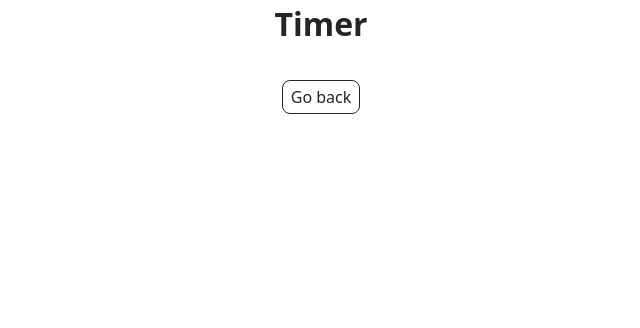
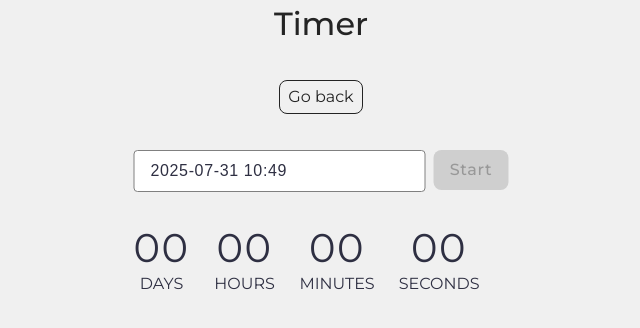
Before and after one commit to NadiiaUrazmanova/goit-js-hw-10, a website built with Vite: page src/1-timer.html in a window 1280 px wide. Shown: the whole page, without its empty margins (319-959 px from the left). Built offline with nearby package versions, Linux system fonts and the light colour scheme.

Commit message:
create timer

```diff
--- a/package.json
+++ b/package.json
@@ -17,6 +17,8 @@
   "author": "Alexander Repeta <alexander.repeta@gmail.com>",
   "license": "ISC",
   "dependencies": {
+    "flatpickr": "^4.6.13",
+    "izitoast": "^1.4.0",
     "vite-plugin-full-reload": "^1.2.0",
     "vite-plugin-html-inject": "^1.1.2"
   }
--- a/src/1-timer.html
+++ b/src/1-timer.html
@@ -6,7 +6,11 @@
   <meta http-equiv="X-UA-Compatible" content="IE=edge" />
   <meta name="viewport" content="width=device-width, initial-scale=1.0" />
   <title>Timer</title>
-  <link rel="stylesheet" href="./css/styles.css" />
+  <link rel="stylesheet" href="../css/styles.css" />
+  <link rel="preconnect" href="https://fonts.googleapis.com">
+  <link rel="preconnect" href="https://fonts.gstatic.com" crossorigin>
+  <link href="https://fonts.googleapis.com/css2?family=Montserrat:wght@400;500&display=swap" rel="stylesheet">
+  <link rel="stylesheet" href="../node_modules/izitoast/dist/css/iziToast.min.css" />
 </head>
 
 <body>
@@ -17,9 +21,33 @@
       </h1>
       <a class="back-link" href="./index.html">Go back</a>
     </div>
+    <div class="timer-field">
+      <div class="input-field">
+        <input class="input" type="text" id="datetime-picker" />
+        <button class="button" type="button" data-start>Start</button>
+      </div>
+      <div class="timer">
+        <div class="field">
+          <span class="value" data-days>00</span>
+          <span class="label">Days</span>
+        </div>
+        <div class="field">
+          <span class="value" data-hours>00</span>
+          <span class="label">Hours</span>
+        </div>
+        <div class="field">
+          <span class="value" data-minutes>00</span>
+          <span class="label">Minutes</span>
+        </div>
+        <div class="field">
+          <span class="value" data-seconds>00</span>
+          <span class="label">Seconds</span>
+        </div>
+      </div>
+    </div>
   </main>
+  <script type="module" src="./js/1-timer.js"></script>
 
-  <script src="./js/timer.js"></script>
 </body>
 
 </html>
--- a/src/css/1-timer.css
+++ b/src/css/1-timer.css
@@ -0,0 +1,101 @@
+:root {
+    --font-family: "Montserrat", sans-serif;
+}
+
+body {
+    box-sizing: border-box;
+    font-family: var(--font-family);
+    background-color: #f0f0f0;
+}
+
+.timer-field {
+    position: fixed;
+    left: 50%;
+    transform: translateX(-50%);
+    margin-top: 36px;
+    display: flex;
+    flex-direction: column;
+}
+
+.input-field {
+    display: flex;
+    flex-direction: row;
+    gap: 8px;
+    margin-bottom: 32px;
+}
+.input {
+    width: 272px;
+    max-height: 40px;
+    border: 1px solid #808080;
+    border-radius: 4px;
+    padding-left: 16px;
+    padding-bottom: 8px;
+    padding-top: 8px;
+    font-size: 16px;
+    line-height: 1.5;
+    letter-spacing: 0.04em;
+    color: #2e2f42;
+}
+.input:hover {
+    border-color: #2E2F42;
+}
+.input:active {
+    border-color: #4E75FF;
+}
+
+
+
+
+.button{
+    width: 75px;
+    height: 40px;
+    border-radius: 8px;
+    border: none;
+    padding-bottom: 8px;
+    padding-top: 8px;
+    font-family: var(--font-family);
+    font-size: 16px;
+    font-weight: 500;
+    line-height: 1.5;
+    letter-spacing: 0.04em;
+    color:#ffffff;
+    background-color: #4E75FF;
+    text-align: center;
+}
+
+.button:disabled {
+    color: #989898;
+    background-color: #CFCFCF;
+}
+
+.button:hover {
+    color: #ffffff;
+    background-color: #6C8CFF;
+}
+
+.timer {
+    width: 346px;
+    height: 72px;
+    display: flex;
+    flex-direction: row;
+    gap: 24px;
+}
+/*
+.field {
+} */
+
+.value {
+    font-size: 40px;
+    line-height: 1.2;
+    letter-spacing: 0.04em;
+    color: #2e2f42;
+    text-align: center;
+}
+
+.label {
+    text-transform: uppercase;
+    font-size: 16px;
+    line-height: 1.5;
+    color: #2e2f42;
+    text-align: center;
+}
--- a/src/css/styles.css
+++ b/src/css/styles.css
@@ -4,6 +4,8 @@
   | default @import url()
   |============================
 */
+
+
 /* Common styles */
 @import url('./reset.css');
 @import url('./base.css');
--- a/src/js/1-timer.js
+++ b/src/js/1-timer.js
@@ -0,0 +1,96 @@
+import flatpickr from 'flatpickr';
+import 'flatpickr/dist/flatpickr.min.css';
+import iziToast from 'izitoast';
+import 'izitoast/dist/css/iziToast.min.css';
+
+const startBtn = document.querySelector('[data-start]');
+const daysSpan = document.querySelector('[data-days]');
+const hoursSpan = document.querySelector('[data-hours]');
+const minutesSpan = document.querySelector('[data-minutes]');
+const secondsSpan = document.querySelector('[data-seconds]');
+const datetimePicker = document.querySelector('#datetime-picker');
+
+
+let userSelectedDate = null;
+let timerId = null;
+
+startBtn.disabled = true;
+
+flatpickr(datetimePicker, {
+  enableTime: true,
+  time_24hr: true,
+  defaultDate: new Date(),
+  minuteIncrement: 1,
+  onClose(selectedDates) {
+    const selectedDate = selectedDates[0];
+    const now = new Date();
+
+    console.log(now);
+
+
+    if (selectedDate <= now) {
+      iziToast.error({
+        title: 'Error',
+        message: 'Please choose a date in the future',
+        position: 'topRight',
+      });
+      startBtn.disabled = true;
+      userSelectedDate = null;
+    } else {
+      userSelectedDate = selectedDate;
+      startBtn.disabled = false;
+    }
+  },
+});
+
+
+
+function pad(value) {
+  return String(value).padStart(2, '0');
+}
+
+function convertMs(ms) {
+const second = 1000;
+  const minute = second * 60;
+  const hour = minute * 60;
+  const day = hour * 24;
+
+  const days = pad(Math.floor(ms / day));
+  const hours = pad(Math.floor((ms % day) / hour));
+  const minutes = pad(Math.floor((ms % hour) / minute));
+  const seconds = pad(Math.floor((ms % minute) / second));
+
+  return { days, hours, minutes, seconds };
+}
+
+function updateTimerDisplay({ days, hours, minutes, seconds }) {
+  daysSpan.textContent = days;
+  hoursSpan.textContent = hours;
+  minutesSpan.textContent = minutes;
+  secondsSpan.textContent = seconds;
+}
+
+startBtn.addEventListener('click', () => {
+  if (!userSelectedDate) return;
+
+  startBtn.disabled = true;
+
+  timerId = setInterval(() => {
+    const now = new Date();
+    const diff = userSelectedDate - now;
+
+    if (diff <= 0) {
+      clearInterval(timerId);
+      updateTimerDisplay({ days: 0, hours: 0, minutes: 0, seconds: 0 });
+      iziToast.success({
+        title: 'Done',
+        message: 'Countdown finished!',
+        position: 'topRight',
+      });
+      return;
+    }
+
+    const time = convertMs(diff);
+    updateTimerDisplay(time);
+  }, 1000);
+});
```
Also changed, not shown: src/index.html (+4 -0 lines), 1 other file.
